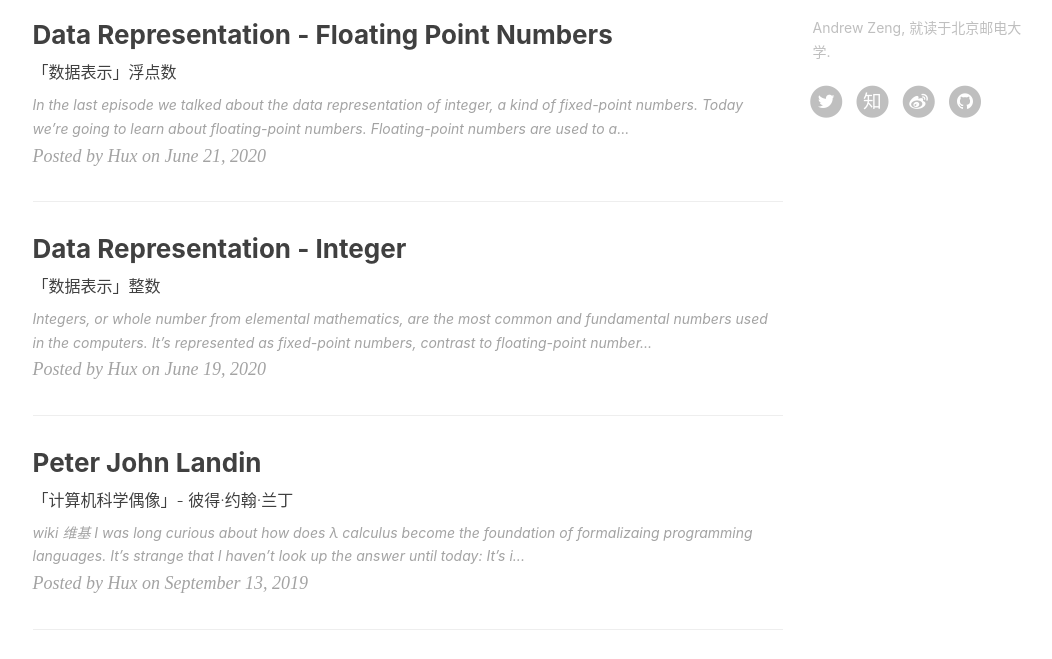
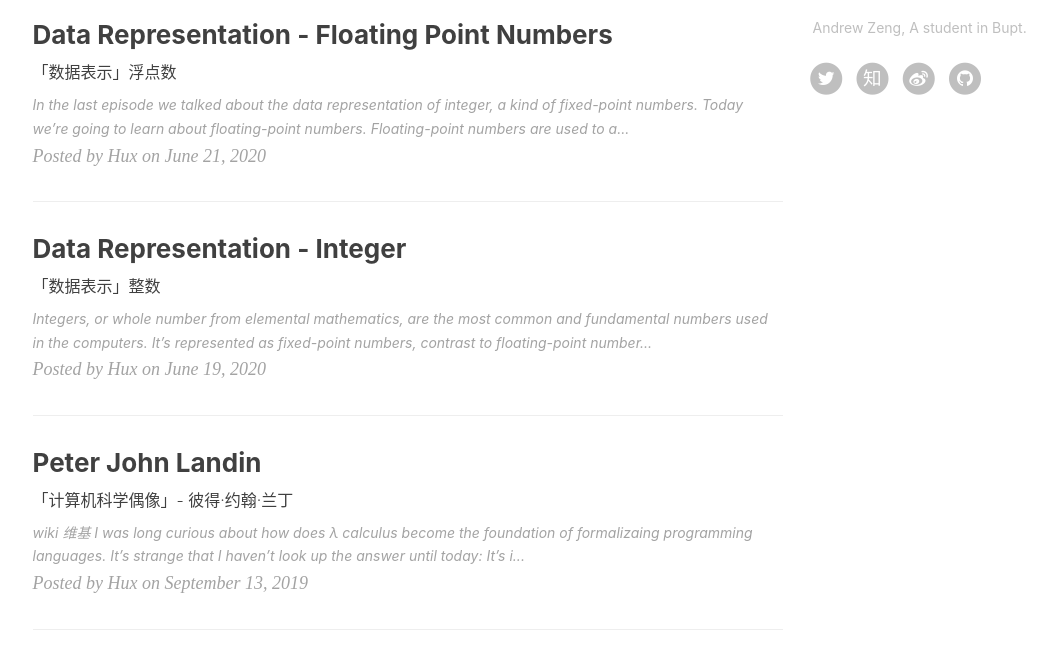
Before and after one commit to Zeng-WH/Zeng-WH.github.io, a Jekyll site: the page built from index.html, in a window 1280 px wide and 900 px high, scrolled down 629 px, cut to the strip 241-900 px from the top of the window. Shown: the whole strip, without its empty margins (135-1187 px from the left). Built offline with Jekyll 4.4.1, drawn with Linux system fonts in a browser that asks for light colours; nearby versions of some CDN libraries; the list of posts is cut into pages by our own code; comment, search, counter and statistics services are not loaded.

Commit message:
Update _config.yml

```diff
--- a/_config.yml
+++ b/_config.yml
@@ -78,7 +78,7 @@ ga_domain: huangxuan.me
 
 # Sidebar settings
 sidebar: true                           # whether or not using Sidebar.
-sidebar-about-description: "Andrew Zeng, 就读于北京邮电大学."
+sidebar-about-description: "Andrew Zeng, A student in Bupt."
 sidebar-avatar: https://avatars.githubusercontent.com/u/47687248?s=400&u=aa0d3ed7514a916c420a0997497949fa6eaf0d05&v=4      # use absolute URL, seeing it's used in both `/` and `/about/`
 
 
```
